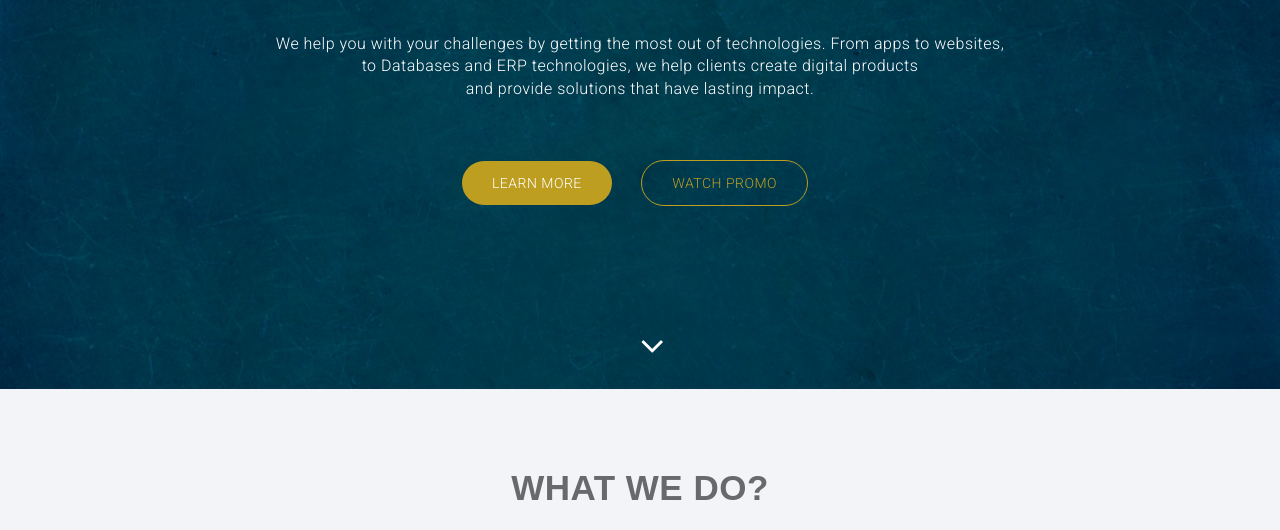
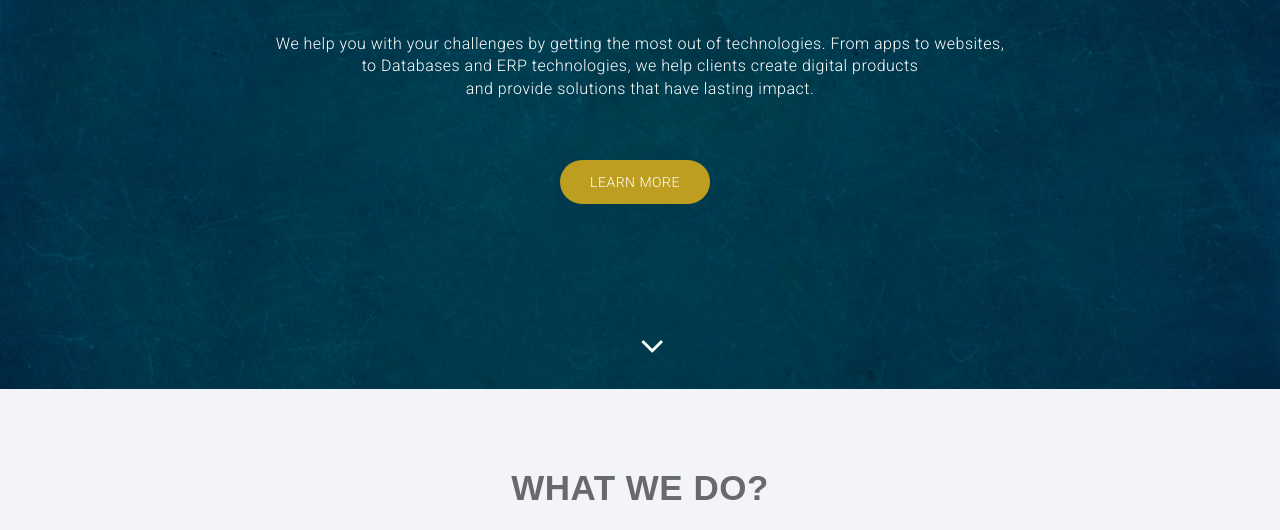
Before and after one commit to mayuraapptech/mayuraapptech.github.io, a plain HTML site: page index.html in a window 1280 px wide. Shown: the part 261-791 px from the top of the page. Drawn offline with Linux system fonts and the light colour scheme.

Commit message:
Update index.html

```diff
--- a/index.html
+++ b/index.html
@@ -57,7 +57,6 @@
                 <p class="bnr-para"><br><br>We help you with your challenges by getting the most out of technologies. From apps to websites,<br> to Databases and ERP technologies, we help clients create digital products <br>and provide solutions that have lasting impact.</p>
                 <div class="brn-btn">
                   <a href="#service" class="btn btn-download">Learn More</a>
-                  <a href="https://youtu.be/cQUe3-MqnIQ" target="_blank" class="btn btn-more">Watch Promo</a>
                 </div>
                 <div class="overlay-detail">
                   <a href="#feature"><i class="fa fa-angle-down"></i></a>
```
